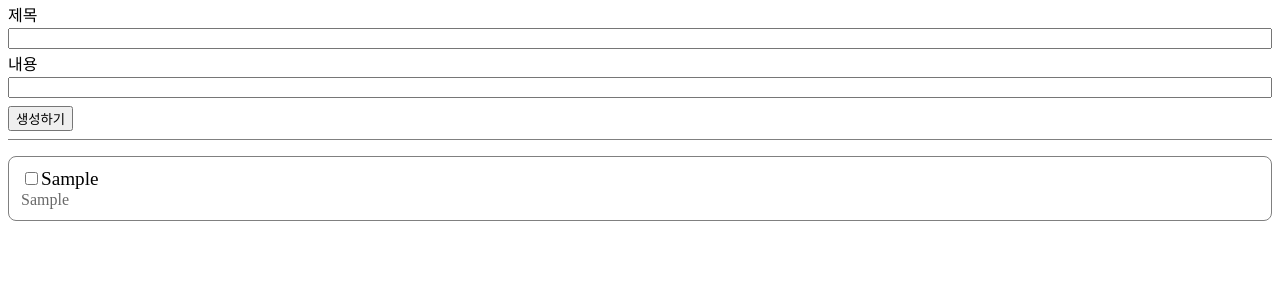
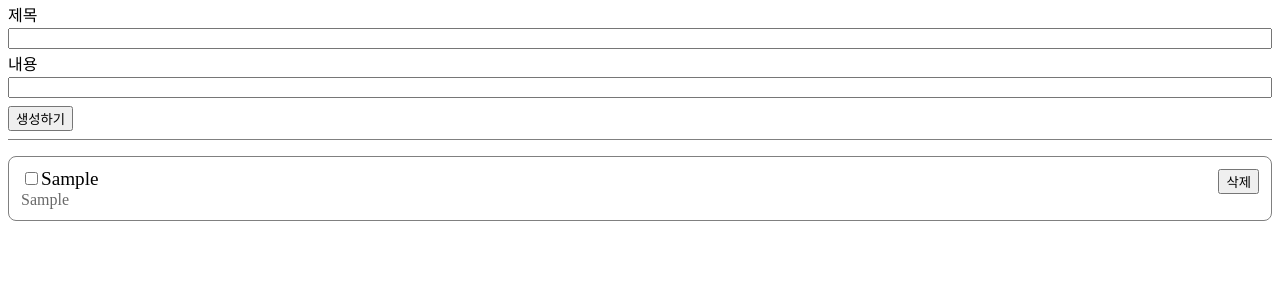
Before and after one commit to akfakf0509/Composition-To-do-List, a Nuxt app: page / in a window 1280 px wide. Both pictures are taken after typing "Sample", "Sample" into the empty fields and a click on the button "생성하기". Shown: the top 300 px of the page. Built offline with nearby package versions, Linux system fonts and the light colour scheme.

Commit message:
feat: 할일 목록 제거 완료

```diff
--- a/app.vue
+++ b/app.vue
@@ -20,7 +20,10 @@ function updateIsDone(i: number, isDone: boolean) {
     workList.value.splice(i, 1, { ...workList.value[i], isDone });
 }
 function pushWork(title: string, content: string) {
-    workList.value.push(createWork(title, false, content));
+    workList.value.push(createWork(content, false, title));
+}
+function removeWork(i: number) {
+    workList.value.splice(i, 1);
 }
 </script>
 
@@ -32,6 +35,7 @@ function pushWork(title: string, content: string) {
                 v-for="(work, i) in workList"
                 v-bind="work"
                 @change="updateIsDone(i, $event)"
+                @delete="removeWork(i)"
             />
         </ul>
     </div>
--- a/components/WorkCard.vue
+++ b/components/WorkCard.vue
@@ -7,6 +7,7 @@ export interface Props {
 }
 export interface Emits {
     (e: "change", isDone: boolean): void;
+    (e: "delete"): void;
 }
 
 const props = defineProps<Props>();
@@ -23,6 +24,9 @@ const titleClasses = computed(() => {
 function emitChange() {
     emit("change", !isDone.value);
 }
+function emitDelete() {
+    if (confirm("정말 삭제할까요?")) emit("delete");
+}
 </script>
 
 <template>
@@ -33,18 +37,20 @@ function emitChange() {
                 class="work-card__header__checkbox"
                 type="checkbox"
                 :checked="isDone"
-                @change="emitChange"
+                @change="emitChange()"
             />
             <label :for="`checkbox-${id}`" :class="titleClasses">
                 {{ title }}
             </label>
         </p>
         <p class="work-card__content">{{ content }}</p>
+        <button class="work-card__delete" @click="emitDelete()">삭제</button>
     </li>
 </template>
 
 <style lang="scss" scoped>
 .work-card {
+    position: relative;
     padding: 12px;
     border: 1px solid gray;
     border-radius: 8px;
@@ -62,5 +68,10 @@ function emitChange() {
         margin-top: 4px;
         color: dimgray;
     }
+    &__delete {
+        position: absolute;
+        top: 12px;
+        right: 12px;
+    }
 }
 </style>
```
